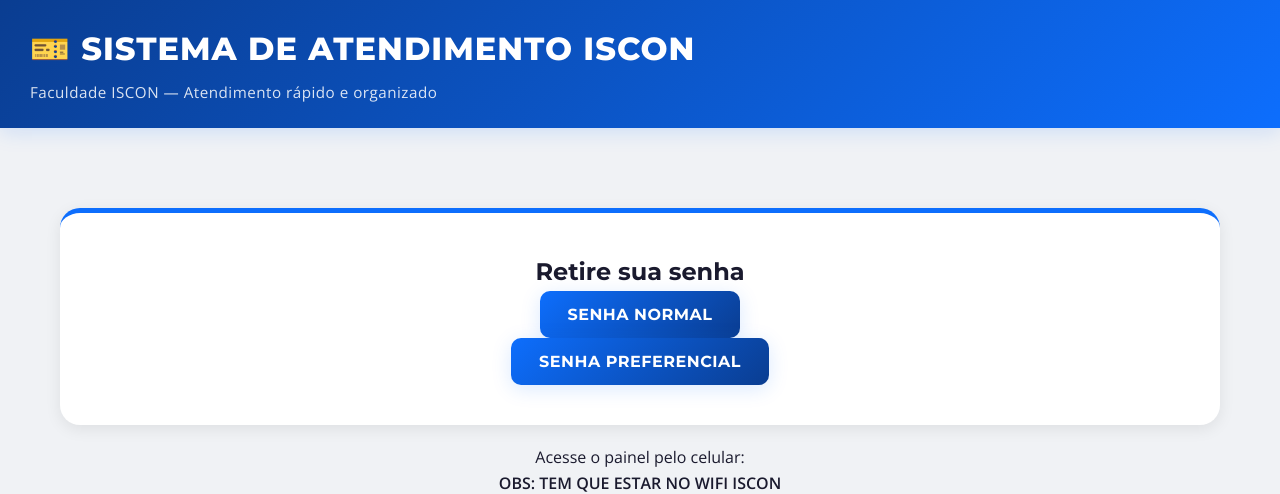
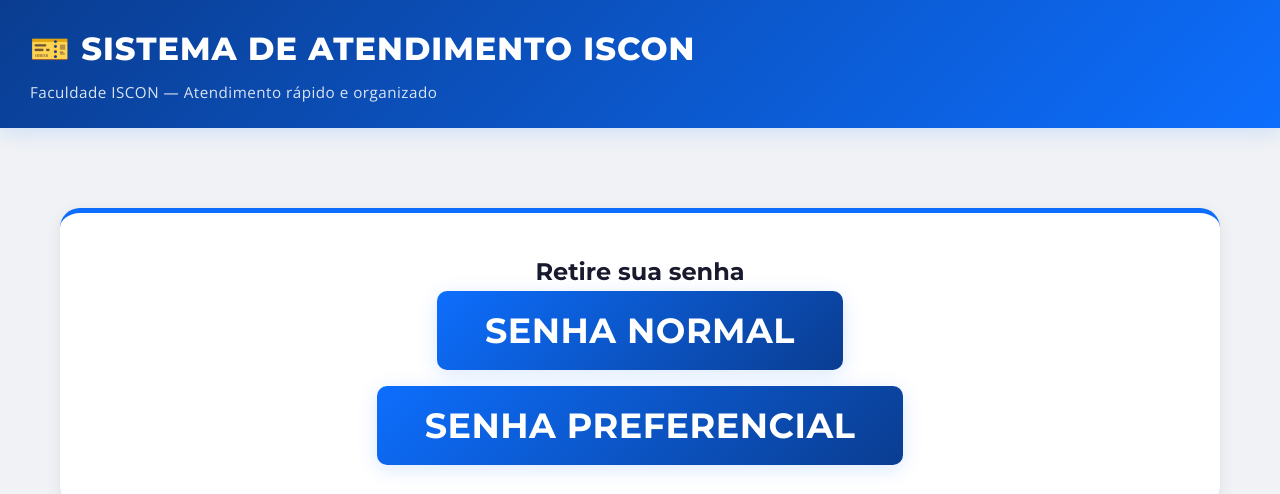
Before and after one commit to davimj99/Sistema-de-Guiche, a Django app: page /filas/totem/ in a window 1280 px wide. Shown: the part 233-727 px from the top of the page. Run offline with Django 5.2, Linux system fonts and the light colour scheme.

Commit message:
Corrigindo buttons do totem, e melhorando o container

```diff
--- a/senha_system/frontend/static/css/base.css
+++ b/senha_system/frontend/static/css/base.css
@@ -122,9 +122,9 @@
 
 /* ========== BOTÕES ========== */
 button {
-  padding: 14px 28px;
+  padding: 18px 48px;
   font-family: 'Montserrat', sans-serif;
-  font-size: 16px;
+  font-size: 35px;
   font-weight: 700;
   background: linear-gradient(135deg, var(--azul-iscon), var(--azul-escuro));
   color: var(--branco);
@@ -137,6 +137,12 @@
   letter-spacing: 0.5px;
 }
 
+.container-botoes {
+  display: flex;
+  flex-direction: column;
+  align-items: center;
+  gap: 16px; /* espaço entre os botões */
+}
 button:hover {
   transform: translateY(-2px);
   box-shadow: 0 6px 25px rgba(13, 110, 253, 0.3);
--- a/senha_system/frontend/totem/retirar.html
+++ b/senha_system/frontend/totem/retirar.html
@@ -10,7 +10,8 @@
 
     <h2>Retire sua senha</h2>
 
-    <form action="/filas/gerar/" method="">
+    <div class="container-botoes">
+        <form action="/filas/gerar/" method="POST">
             {% csrf_token %}
             <button type="submit">Senha Normal</button>
         </form>
@@ -20,13 +21,13 @@
             <button type="submit">Senha Preferencial</button>
         </form>
     </div>
-<div style="margin-top: 20px; text-align: center;">
-
-    <p>Acesse o painel pelo celular: <br> <strong>OBS: TEM QUE ESTAR NO WIFI ISCON</strong></p>
-
-    <img src="https://api.qrserver.com/v1/create-qr-code/?size=200x200&data=http://10.20.1.14:8000/filas/tv"
-         alt="QR Code Painel TV">
 
 </div>
 
+<div style="margin-top: 20px; text-align: center;">
+    <p>Acesse o painel pelo celular: <br> <strong>OBS: TEM QUE ESTAR NO WIFI ISCON</strong></p>
+    <img src="https://api.qrserver.com/v1/create-qr-code/?size=200x200&data=http://10.20.1.14:8000/filas/tv"
+         alt="QR Code Painel TV">
+</div>
+
 {% endblock %}
```
Lines whose indentation alone changed are shown as unchanged.
